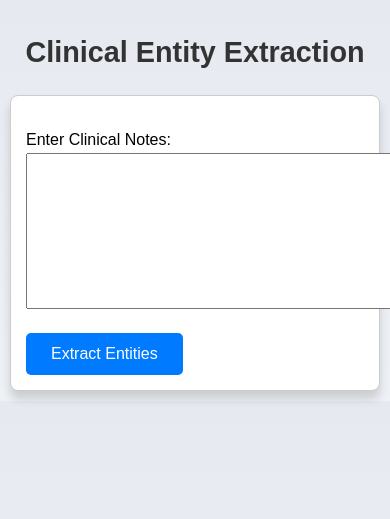
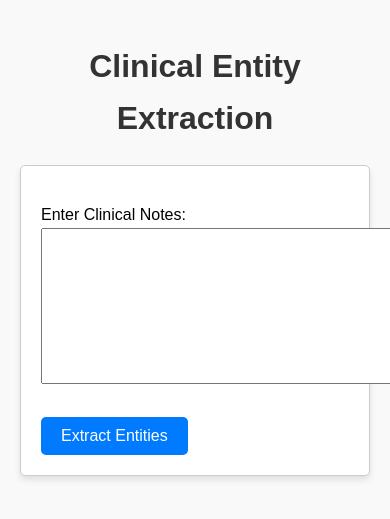
Before and after one commit to Tuntufye4/clinical-entity-extractor-app, a Django app: page /extractor/ in a window 390 px wide; the page is wider, and only the part inside the window is pictured. Shown: the top 519 px of that part. Run offline with Django 4.2, Linux system fonts and the light colour scheme.

Commit message:
updated: UI styling

```diff
--- a/clinicalentityapp/extractor/templates/extractor/extract.html
+++ b/clinicalentityapp/extractor/templates/extractor/extract.html
@@ -5,11 +5,10 @@
     <meta name="viewport" content="width=device-width, initial-scale=1.0">
     <title>Clinical Entity Extraction</title>
     <style>
-        /* General Styles */
         body {
             font-family: Arial, sans-serif;
             line-height: 1.6;
-            background: linear-gradient(to bottom, #e6e9f0, #eef1f5);
+            background-color: #f9f9f9;
             margin: 0;
             padding: 20px;
         }
@@ -17,26 +16,19 @@
         h1 {
             color: #333;
             text-align: center;
-            font-size: 2.5em;
-            margin-bottom: 20px;
         }
 
-        h2 {
-            color: #444;
-            text-align: center;
-            font-size: 1.8em;
-            margin-top: 40px;
-        }
-
-        /* Form Styling */
         form {
             background-color: #fff;
             border: 1px solid #ccc;
             padding: 20px;
-            border-radius: 8px;
-            max-width: 500px;
+            border-radius: 5px;
+            max-width: 600px;
             margin: 0 auto;
-            box-shadow: 0 8px 10px rgba(0, 0, 0, 0.15);
+            box-shadow: 0 4px 6px rgba(0, 0, 0, 0.1);
+            display: flex;
+            flex-direction: column;
+            gap: 10px;
         }
 
         form button {
@@ -44,84 +36,62 @@
             background-color: #007BFF;
             color: #fff;
             border: none;
-            padding: 12px 25px;
+            padding: 10px 20px;
             font-size: 16px;
             border-radius: 5px;
             cursor: pointer;
-            transition: background-color 0.3s ease;
+            text-align: center;
         }
 
         form button:hover {
             background-color: #0056b3;
         }
 
-        /* Table Container */
-        div {
+        .button-container {
+            display: flex;
+            justify-content: space-between;
+        }
+
+        h2 {
+            color: #555;
+            text-align: center;
+            margin-top: 30px;
+        }
+
+        .table-container {
             margin-top: 20px;
             background-color: #fff;
             border: 1px solid #ccc;
-            padding: 20px;
-            border-radius: 8px;
-            max-width: 900px;
-            margin: 40px auto;
-            box-shadow: 0 8px 10px rgba(0, 0, 0, 0.15);
+            padding: 15px;
+            border-radius: 5px;
+            max-width: 800px;
+            margin: 20px auto;
+            box-shadow: 0 4px 6px rgba(0, 0, 0, 0.1);
         }
 
-        /* Table Styling */
         table {
             width: 100%;
             border-collapse: collapse;
             margin: 0 auto;
-            font-size: 16px;
         }
 
         table th, table td {
             border: 1px solid #ddd;
-            padding: 12px 15px;
+            padding: 8px;
             text-align: left;
         }
 
         table th {
             background-color: #007BFF;
             color: white;
-            font-weight: bold;
         }
 
         table tr:nth-child(even) {
-            background-color: #f9f9f9;
-        }
-
-        table tr:nth-child(odd) {
-            background-color: #fff;
+            background-color: #f2f2f2;
         }
 
         table tr:hover {
-            background-color: #f1f1f1;
-            cursor: pointer;
-        }
-
-        /* Mobile Responsiveness */
-        @media (max-width: 768px) {
-            body {
-                padding: 10px;
-            }
-
-            h1, h2 {
-                font-size: 1.8em;
-            }
-
-            form {
-                padding: 15px;
-            }
-
-            table th, table td {
-                font-size: 14px;
-                padding: 10px;
-            }
-
-            div {
-                padding: 15px;
-            }
+            background-color: #ddd;
         }
     </style>
 </head>
@@ -130,12 +100,17 @@
     <form method="post">
         {% csrf_token %}
         {{ form.as_p }}
-        <button type="submit">Extract Entities</button>
+        <div class="button-container">
+            <button type="submit">Extract Entities</button>
+            {% if table_html %}
+                <button type="submit" name="download_pdf" value="1">Download as PDF</button>
+            {% endif %}
+        </div>
     </form>
 
     {% if table_html %}
         <h2>Extracted Clinical Entities</h2>
-        <div>
+        <div class="table-container">
             {{ table_html|safe }}
         </div>
     {% endif %}
--- a/clinicalentityapp/extractor/views.py
+++ b/clinicalentityapp/extractor/views.py
@@ -70,6 +70,11 @@ def clinical_extraction_view(request):
             # Convert the extracted data into a DataFrame
             df = pd.DataFrame([extracted_data])
 
+            # Move the "PERSON" column to the beginning if it exists
+            if "PERSON" in df.columns:
+                columns = ["PERSON"] + [col for col in df.columns if col != "PERSON"]
+                df = df[columns]
+
             # Convert the DataFrame to an HTML table
             table_html = df.to_html(index=False)
 
```
Also changed, not shown: clinicalentityapp/ner_visualization_combined.html (+8 -123 lines).
